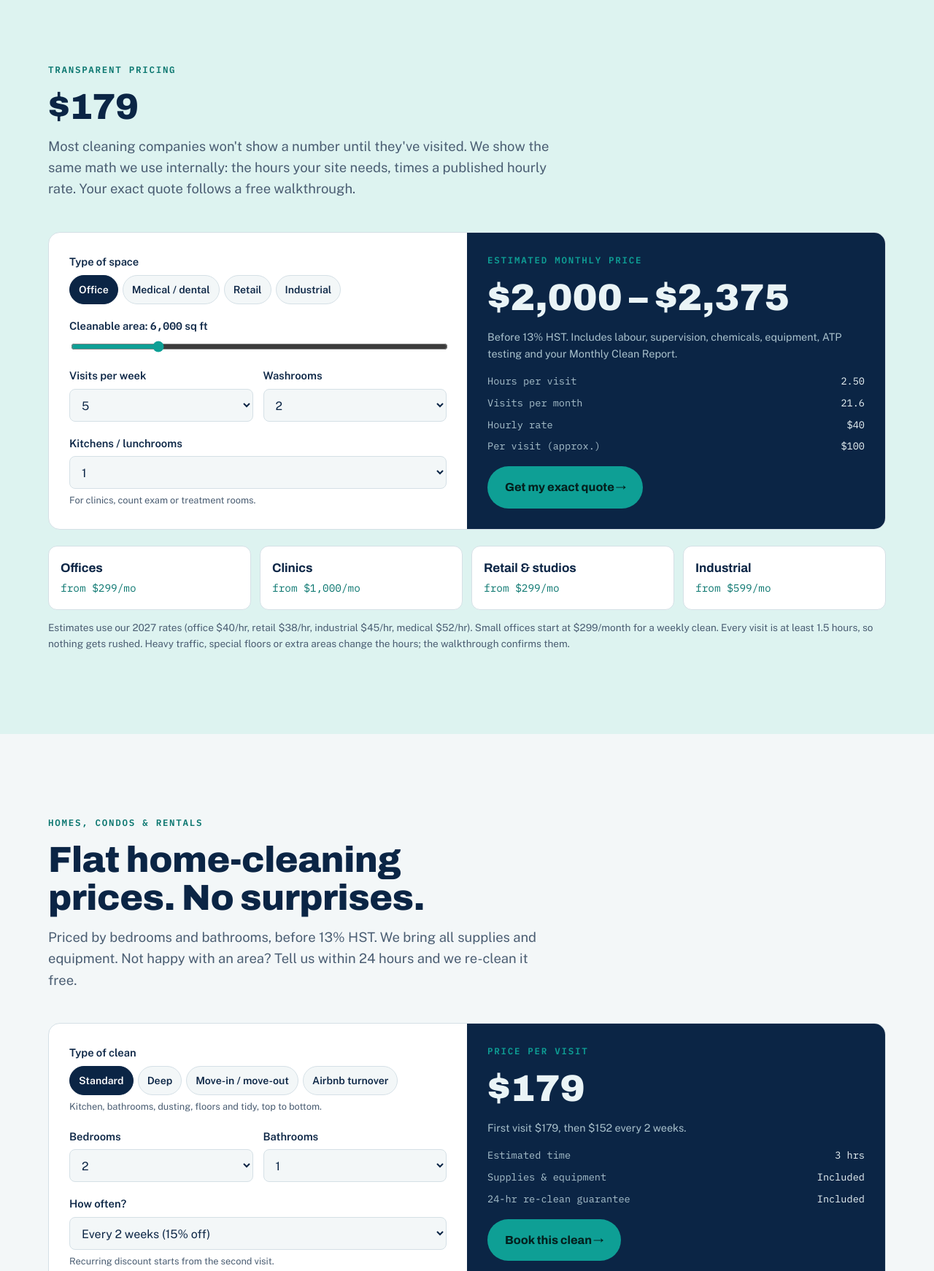
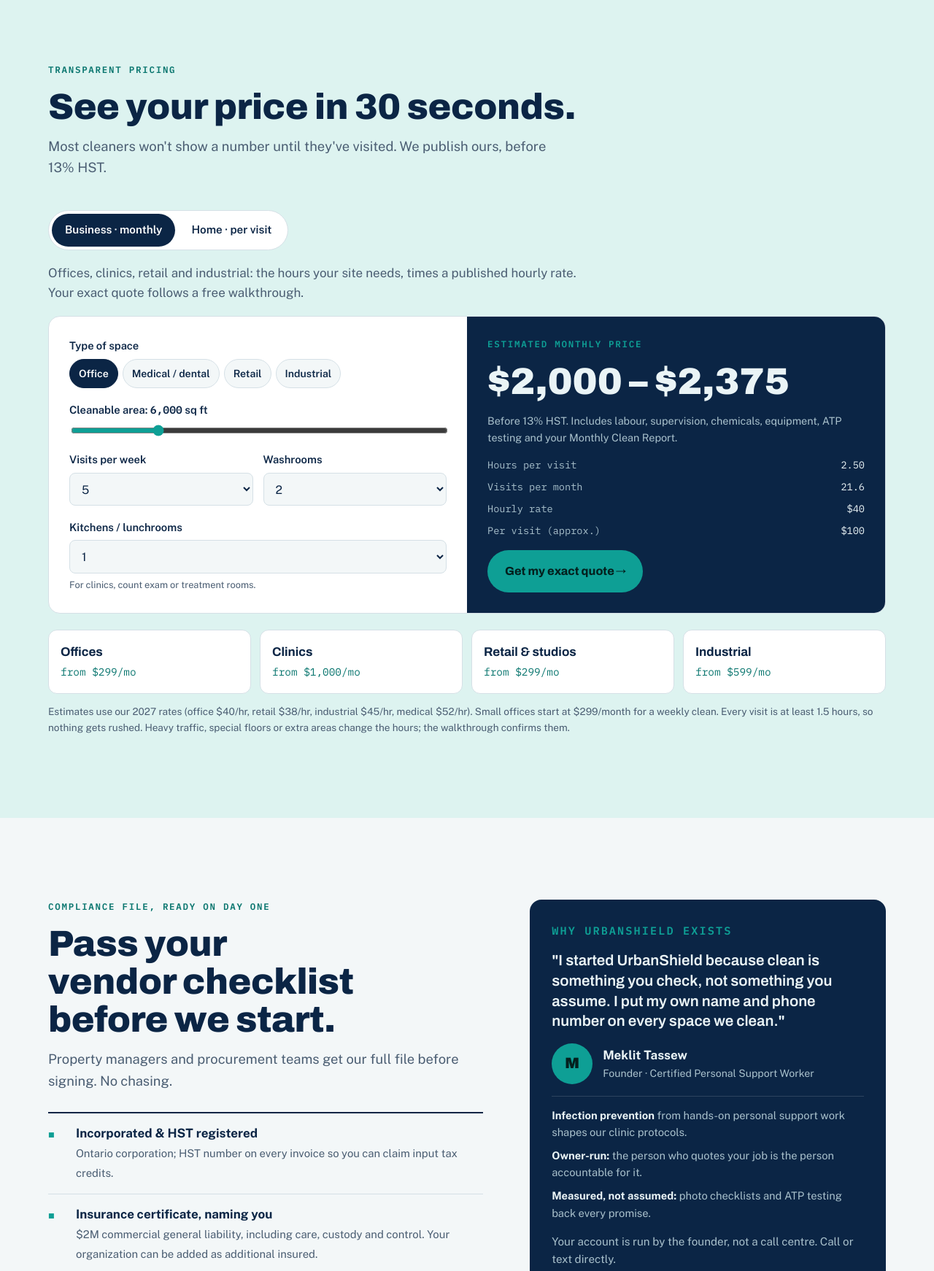
Before and after one commit to ermiyaskassa2016-svg/urbanshield, a plain HTML site: page index.html in a window 1280 px wide. Shown: the part 5580-7322 px from the top of the page at 73% size. Drawn offline with nearby package versions, Linux system fonts and the light colour scheme.

Commit message:
Add files via upload

```diff
--- a/index.html
+++ b/index.html
@@ -245,6 +245,11 @@
 @media (max-width: 860px) { .est { grid-template-columns: 1fr; } .from { grid-template-columns: 1fr 1fr; } }
 @media (max-width: 420px) { .row2 { grid-template-columns: 1fr; } }
 
+.ptabs { display: inline-flex; gap: 4px; padding: 4px; background: var(--surface); border: 1px solid var(--line); border-radius: 99px; margin-bottom: 18px; }
+.ptabs button { font: inherit; font-weight: 600; font-size: .95rem; border: 0; background: transparent; color: var(--ink); padding: 10px 18px; border-radius: 99px; cursor: pointer; }
+.ptabs button[aria-selected="true"] { background: var(--ink); color: var(--surface); }
+.ptabs button:focus-visible { outline: 3px solid var(--focus); outline-offset: 2px; }
+.pane-lede { color: var(--muted); margin: 0 0 18px; max-width: 70ch; }
 .addons { border: 0; padding: 0; margin: 0; display: grid; grid-template-columns: 1fr 1fr; gap: 8px 14px; }
 .addons legend { margin-bottom: 8px; font-weight: 600; font-size: .92rem; }
 .addons label { display: flex; gap: 8px; align-items: center; font-size: .9rem; cursor: pointer; }
@@ -560,9 +565,15 @@
   <div class="wrap">
     <div class="sec-head">
       <p class="eyebrow">Transparent pricing</p>
-      <h2 id="h-price">See a realistic monthly price in 30 seconds.</h2>
-      <p class="lede">Most cleaning companies won't show a number until they've visited. We show the same math we use internally: the hours your site needs, times a published hourly rate. Your exact quote follows a free walkthrough.</p>
+      <h2 id="h-price">See your price in 30 seconds.</h2>
+      <p class="lede">Most cleaners won't show a number until they've visited. We publish ours, before 13% HST.</p>
     </div>
+    <div class="ptabs" role="tablist" aria-label="Pricing type">
+      <button type="button" role="tab" id="tab-biz" aria-controls="pane-biz" aria-selected="true">Business &middot; monthly</button>
+      <button type="button" role="tab" id="tab-home" aria-controls="homes" aria-selected="false">Home &middot; per visit</button>
+    </div>
+    <div id="pane-biz" role="tabpanel" aria-labelledby="tab-biz">
+    <p class="pane-lede">Offices, clinics, retail and industrial: the hours your site needs, times a published hourly rate. Your exact quote follows a free walkthrough.</p>
 
     <div class="est">
       <form id="est" aria-label="Price estimator" onsubmit="return false">
@@ -616,18 +627,9 @@
       <div><b>Industrial</b><span>from $599/mo</span></div>
     </div>
     <p style="margin-top:14px;font-size:.85rem;color:var(--muted)">Estimates use our 2027 rates (office $40/hr, retail $38/hr, industrial $45/hr, medical $52/hr). Small offices start at $299/month for a weekly clean. Every visit is at least 1.5 hours, so nothing gets rushed. Heavy traffic, special floors or extra areas change the hours; the walkthrough confirms them.</p>
-  </div>
-</section>
-
-<!-- HOMES -->
-<section id="homes" aria-labelledby="h-homes">
-  <div class="wrap">
-    <div class="sec-head">
-      <p class="eyebrow">Homes, condos &amp; rentals</p>
-      <h2 id="h-homes">Flat home-cleaning prices. No surprises.</h2>
-      <p class="lede">Priced by bedrooms and bathrooms, before 13% HST. We bring all supplies and equipment. Not happy with an area? Tell us within 24 hours and we re-clean it free.</p>
     </div>
-
+    <div id="homes" role="tabpanel" aria-labelledby="tab-home" hidden>
+    <p class="pane-lede">Homes, condos and rentals: flat prices by bedrooms and bathrooms. We bring all supplies and equipment, and re-clean any missed area free if you tell us within 24 hours.</p>
     <div class="est">
       <form id="hest" aria-label="Home cleaning price" onsubmit="return false">
         <div class="field">
@@ -660,7 +662,7 @@
       </form>
       <div class="out" aria-live="polite">
         <p class="eyebrow" style="color:var(--teal)" id="h-label">Price per visit</p>
-        <div class="price" id="h-price">$179</div>
+        <div class="price" id="h-hprice">$179</div>
         <p class="muted" id="h-sub">First visit $179, then $152 every 2 weeks.</p>
         <dl>
           <dt>Estimated time</dt><dd id="h-time">3 hrs</dd>
@@ -684,6 +686,7 @@
       </table>
     </div>
     <p style="margin-top:14px;font-size:.85rem;color:var(--muted)">Prices before 13% HST, for homes in normal condition. Homes not professionally cleaned in the last 4 weeks start with a Deep clean. Basements, heavy build-up or post-renovation dust are quoted after a quick photo or video call. 48 hours' notice to reschedule or cancel at no charge.</p>
+    </div>
   </div>
 </section>
 
@@ -916,6 +919,18 @@
   });
   calc();
 
+  // ---- Pricing tabs (Business / Home); #homes link opens Home ----
+  var tb = document.getElementById("tab-biz"), th = document.getElementById("tab-home");
+  function ptab(home) {
+    tb.setAttribute("aria-selected", !home); th.setAttribute("aria-selected", home);
+    document.getElementById("pane-biz").hidden = home; document.getElementById("homes").hidden = !home;
+  }
+  tb.addEventListener("click", function () { ptab(false); });
+  th.addEventListener("click", function () { ptab(true); });
+  function hashTab() { if (location.hash === "#homes") { ptab(true); document.getElementById("pricing").scrollIntoView(); } }
+  window.addEventListener("hashchange", hashTab); hashTab();
+  document.querySelectorAll('a[href="#homes"]').forEach(function (a) { a.addEventListener("click", function (e) { e.preventDefault(); ptab(true); document.getElementById("pricing").scrollIntoView({ behavior: "smooth" }); }); });
+
   // ---- Home cleaning price (flat rates by bedrooms + bathrooms) ----
   var HP = {
     standard: { base: 149, bed: 30, bath: 30, half: 15, hrs: 2.5, hb: 0.5, d: "Kitchen, bathrooms, dusting, floors and tidy, top to bottom." },
@@ -938,7 +953,7 @@
     var disc = t === "standard" ? +document.getElementById("h-freq").value : 0;
     var hrs = P.hrs + P.hb * (bed - 1) + P.hb * (full - 1 + half * 0.5);
     document.getElementById("h-desc").textContent = P.d;
-    document.getElementById("h-price").textContent = hfmt(first);
+    document.getElementById("h-hprice").textContent = hfmt(first);
     document.getElementById("h-label").textContent = t === "turnover" ? "Price per turnover" : "Price per visit";
     var sub = "One-time price, before HST.";
     if (disc > 0) { var fq = document.getElementById("h-freq"); sub = "First visit " + hfmt(first) + ", then " + hfmt(base * (1 - disc) + add) + " " + fq.options[fq.selectedIndex].text.replace(/ \(.*\)/, "").toLowerCase() + "."; }
```
